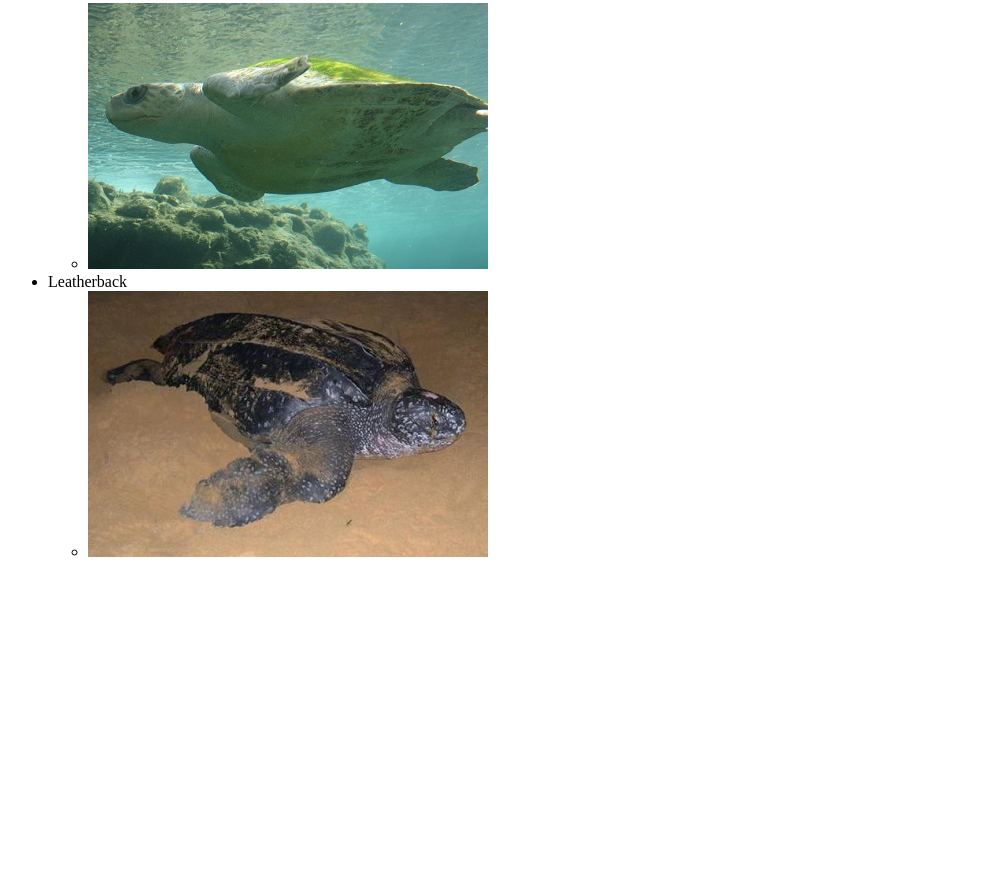
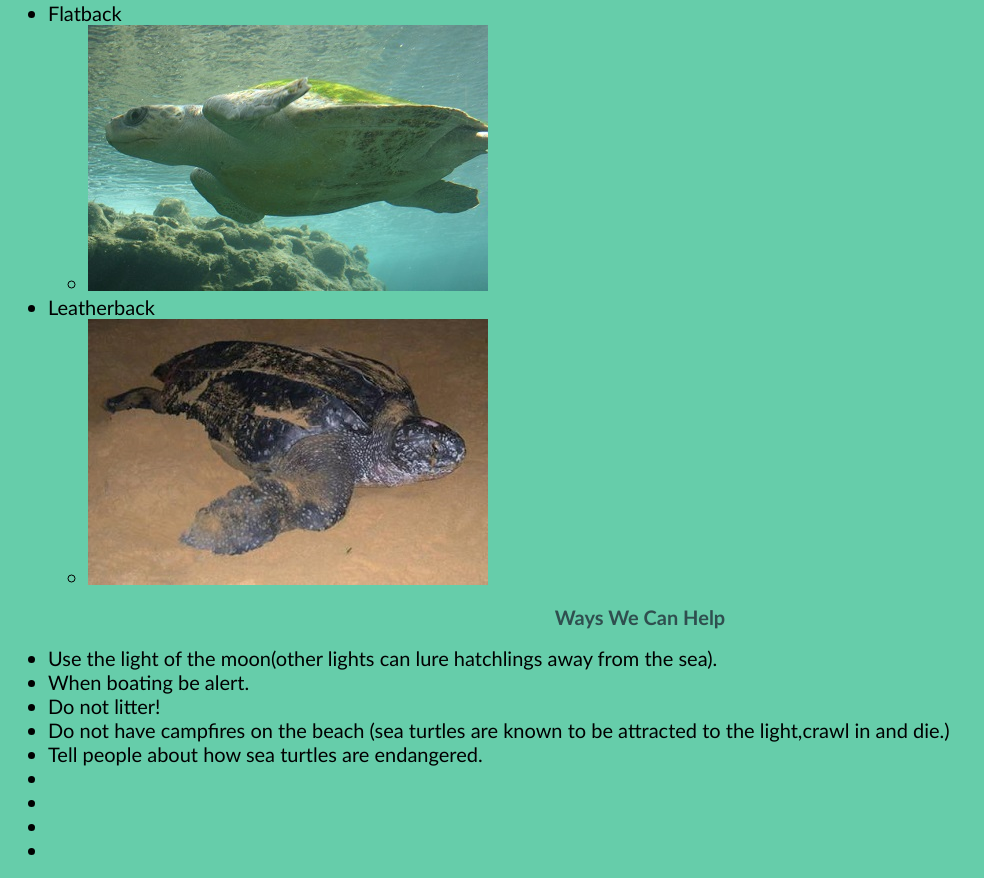
Before and after one commit to bellakitta/seaturtlewebsite, a plain HTML site: page index.html in a window 1280 px wide. Shown: the part 1651-2529 px from the top of the page, without its empty margins (0-984 px from the left). Before the commit the page ends 2228 px from the top, so only its background shows below. Drawn offline with Linux system fonts and the light colour scheme.

Commit message:
Added styling and content.

```diff
--- a/index.html
+++ b/index.html
@@ -4,6 +4,7 @@
     <meta charset="UTF-8">
     <meta name="viewport" content="width=device-width, initial-scale=1.0">
     <meta http-equiv="X-UA-Compatible" content="ie=edge">
+    <link rel="stylesheet" type="text/css" href="styles.css">
     <title>Sea Turtles Need Our Help!</title>
 </head>
 
@@ -36,28 +37,36 @@
             <ul>
                 <li><img src="images/oliveridley.jpg" /></li>
             </ul>
-
         </li>
         <li>Hawksbill
             <ul>
                 <li><img src="images/hawksbill.jpg" /></li>
             </ul>
-
         </li>
         <li>Flatback
             <ul>
                 <li><img src="images/flatback.jpg" /></li>
             </ul>
-
         </li>
         <li>Leatherback
             <ul>
                 <li><img src="images/leatherback.jpg" /></li>
             </ul>
+        </li>
+    </ul>
 
-        </li>
-
-
+    <h2>Ways We Can Help</h2>
+    <ul>
+        <li>Use the light of the moon(other lights can lure hatchlings away from the sea). </li>
+        <li>When boating be alert.</li>
+        <li>Do not litter!</li>
+        <li>Do not have campfires on the beach (sea turtles are known to be attracted to the light,crawl in and die.)</li>
+        <li>Tell people about how sea turtles are endangered.</li>
+        <li></li>
+        <li></li>
+        <li></li>
+        <li></li>
+    </ul>
 </body>
 
 </html>
--- /dev/null
+++ b/styles.css
@@ -0,0 +1,13 @@
+body {
+    background-color: mediumaquamarine;
+}
+
+h1, h2 {
+    color: darkslategrey;
+    text-align: center;
+}
+
+p, li, h1, h2 {
+    font-family: 'Gill Sans', 'Gill Sans MT', Calibri, 'Trebuchet MS', sans-serif;
+    font-size: 20px;
+}
```
